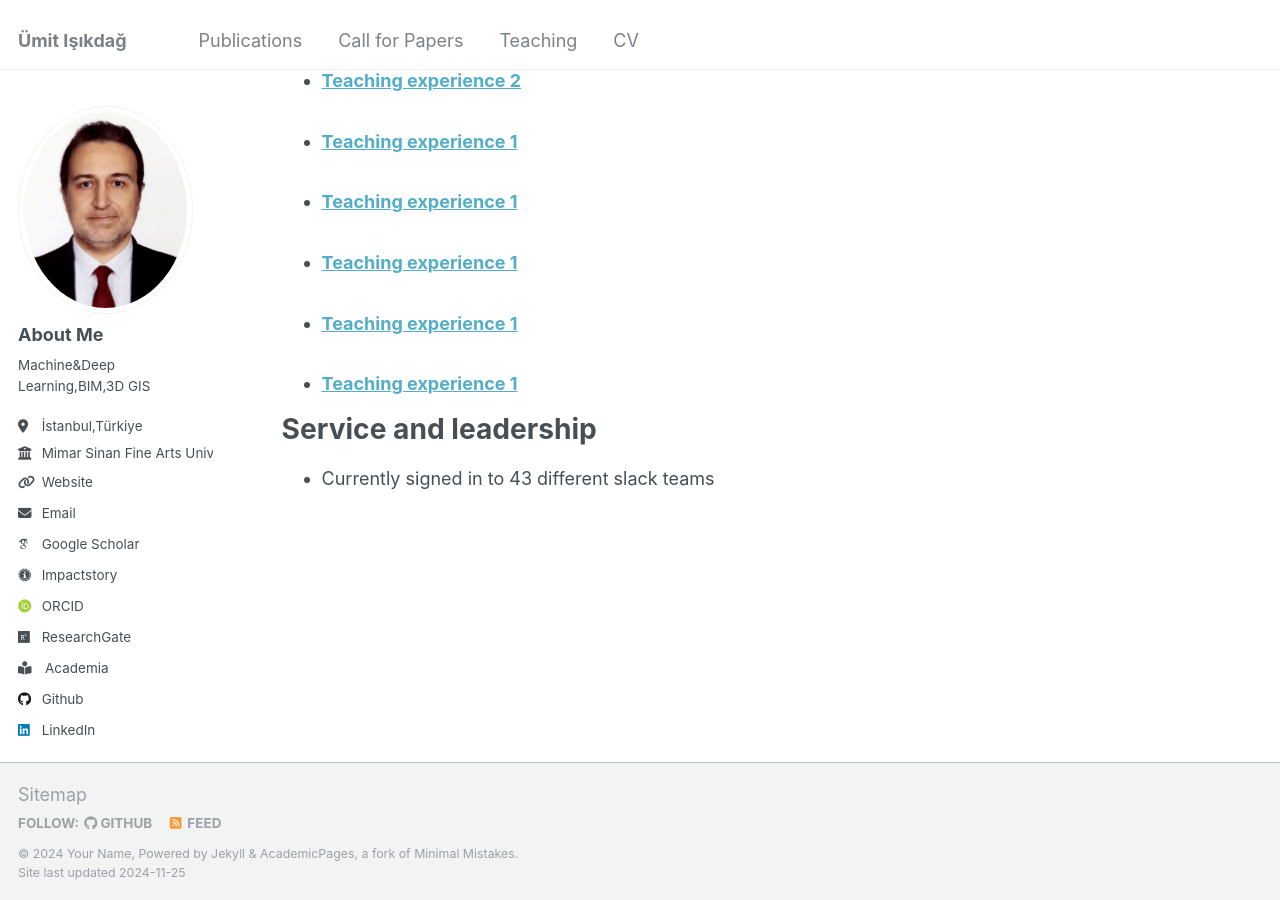
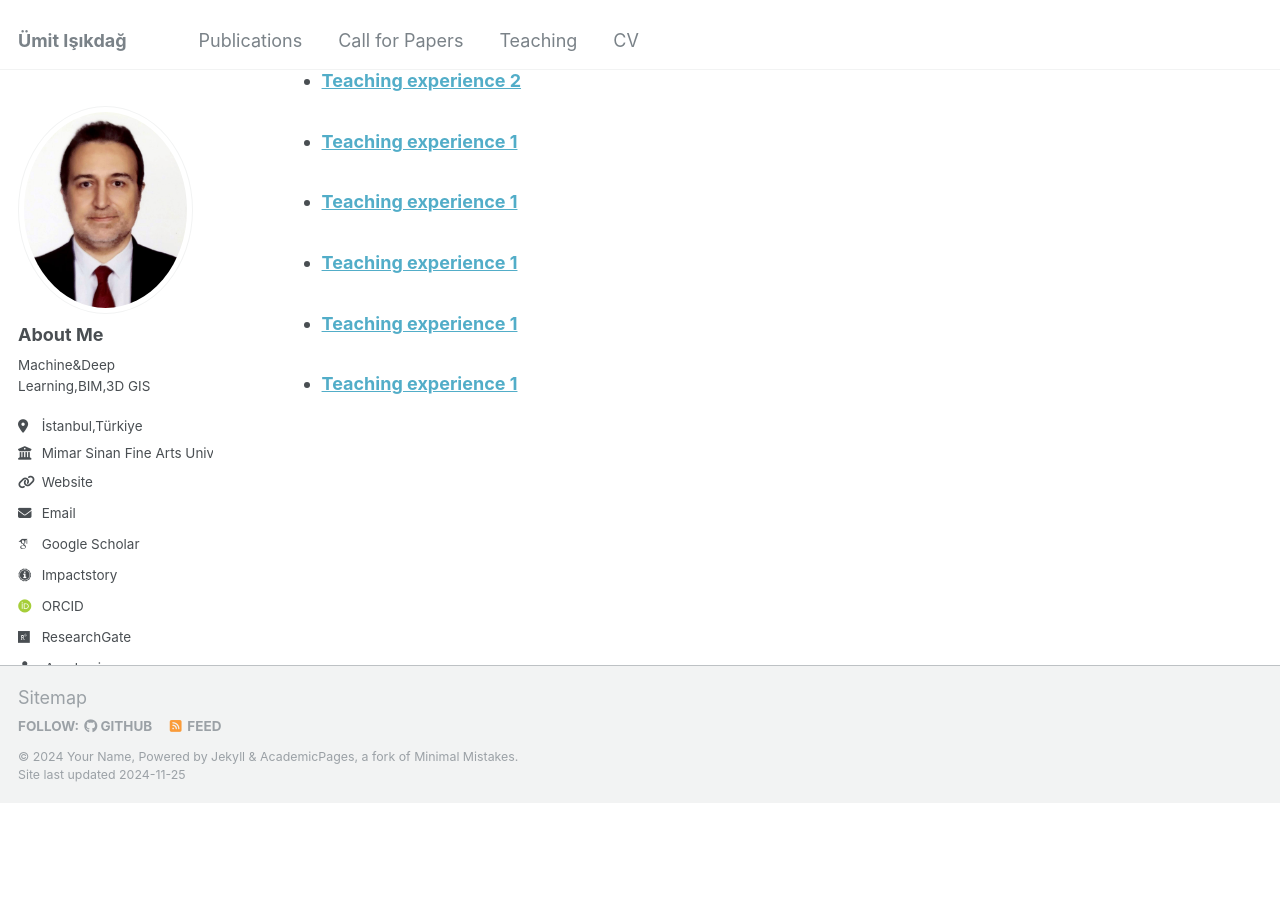
Before and after one commit to uisikdag/uisikdag.github.io, a Jekyll site: the page built from _pages/cv.md, in a window 1280 px wide and 900 px high, scrolled down 2235 px. Built offline with Jekyll 4.4.1, drawn with Linux system fonts in a browser that asks for light colours; some web fonts are replaced; after the commit the page ends 3038 px from its top, so only the background shows below that.

Commit message:
Update cv.md

```diff
--- a/_pages/cv.md
+++ b/_pages/cv.md
@@ -58,7 +58,3 @@ Teaching
   <ul>{% for post in site.teaching reversed %}
     {% include archive-single-cv.html %}
   {% endfor %}</ul>
-
-Service and leadership
-======
-* Currently signed in to 43 different slack teams
```
Also changed, not shown: other parts of _pages/cv.md (+1 -1 lines).
